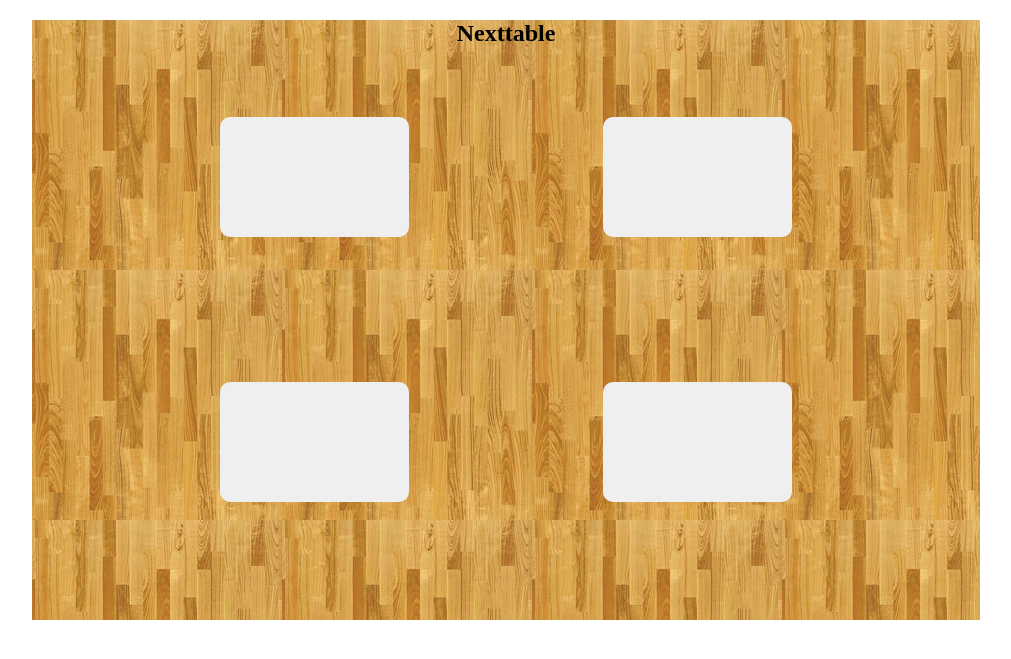
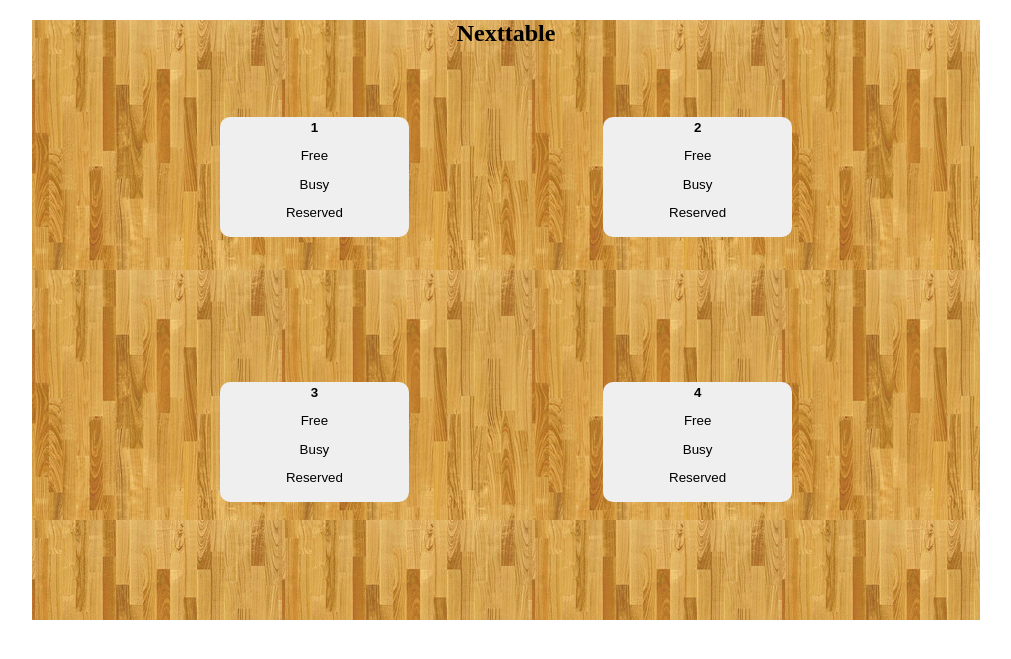
Before and after one commit to christofferdegn/Nexttable, a PHP site: page / in a window 1280 px wide. Shown: the top 659 px of the page, without its empty margins (134-1145 px from the left). Run offline with PHP 8.4, Linux system fonts and the light colour scheme; some libraries are stand-ins or nearby versions.

Commit message:
Free, busy and reserved

```diff
--- a/css/style.css
+++ b/css/style.css
@@ -26,6 +26,6 @@
     background-color: red;
 }
 
-reserved {
+.reserved {
     background-color: yellow;
 }
--- a/index.php
+++ b/index.php
@@ -5,22 +5,36 @@
 <title></title>
 
 <link rel="stylesheet" type="text/css" href="css/style.css">
-
+<script src="https://ajax.googleapis.com/ajax/libs/jquery/3.2.1/jquery.min.js"></script>
+<script src="js/javascript.js" rel="javascript"> </script>
 </head>
 <body>
 
 <section id="nexttablesection">
 <h1>Nexttable</h1>
 
-<button class="table" id="table_1"></button>
+<button class="table" id="table_1" data-id="bord1"><strong>1</strong>
+<p class="Fri"> Free</p>
+<p class="Optaget"> Busy</p>
+<p class="Reserveret"> Reserved</p>
+</button>
 
-<button class="table" id="table_2"></button>
+<button class="table" id="table_2" data-id="bord2"><strong>2</strong>
+<p class="Fri">Free</p>
+<p class="Optaget">Busy</p>
+<p class="Reserveret">Reserved</p></button>
 
 <br>
 
-<button class="table" id="table_3"></button>
+<button class="table" id="table_3" data-id="bord3"><strong>3</strong>
+<p class="Fri">Free</p>
+<p class="Optaget">Busy</p>
+<p class="Reserveret">Reserved</p></button>
 
-<button class="table" id="table_4"></button>
+<button class="table" id="table_4" data-id="bord4"><strong>4</strong>
+<p class="Fri">Free</p>
+<p class="Optaget">Busy</p>
+<p class="Reserveret">Reserved</p></button>
 
 </section>
 
--- /dev/null
+++ b/js/javascript.js
@@ -0,0 +1,17 @@
+$( document ).ready(function() {
+
+
+$('.Fri').click(function(){
+    $(this).parent().addClass('free').removeClass('busy reserved');
+
+
+});
+$('.Optaget').click(function(){
+    $(this).parent().addClass('busy').removeClass('reserved free');
+
+});
+$('.Reserveret').click(function(){
+    $(this).parent().addClass('reserved').removeClass('busy free');
+
+});
+});
```
